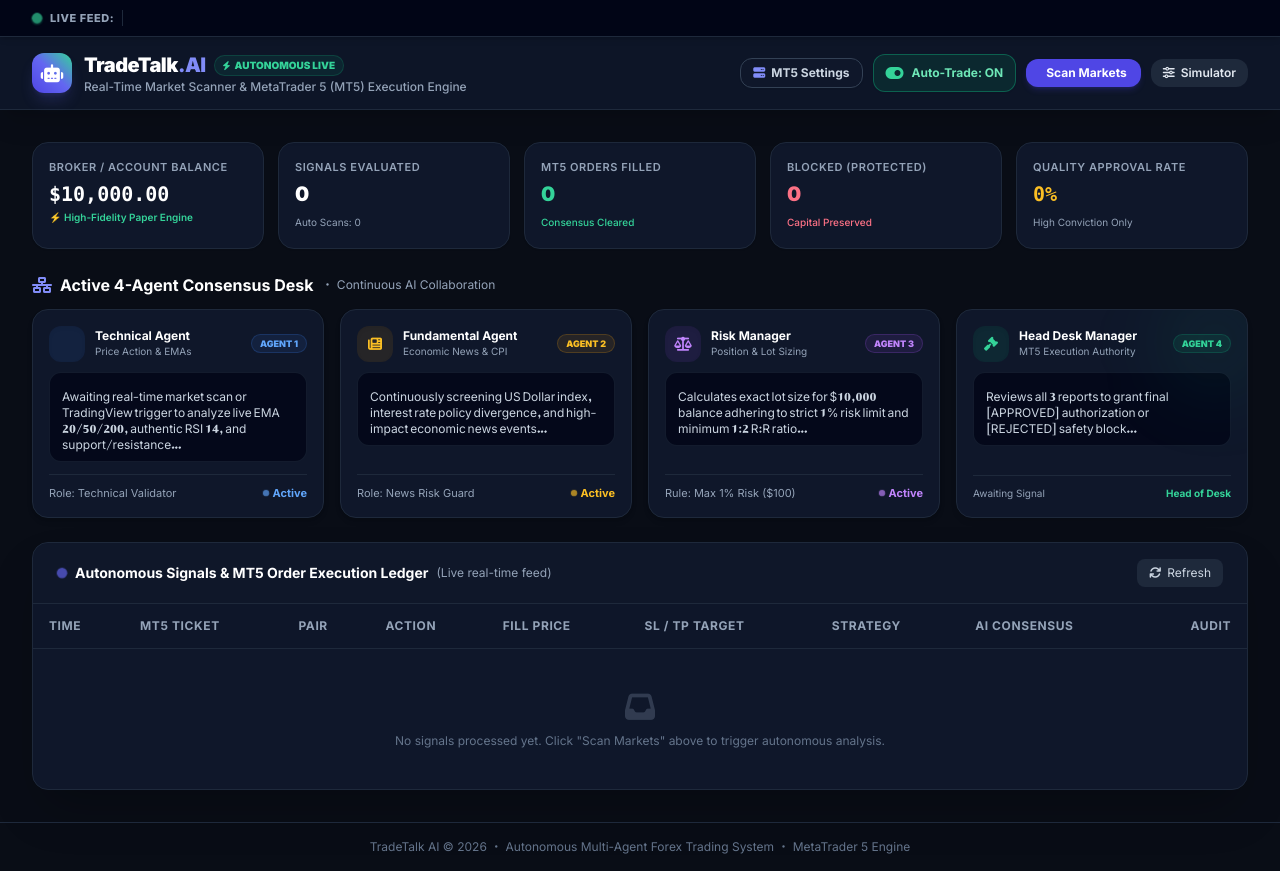
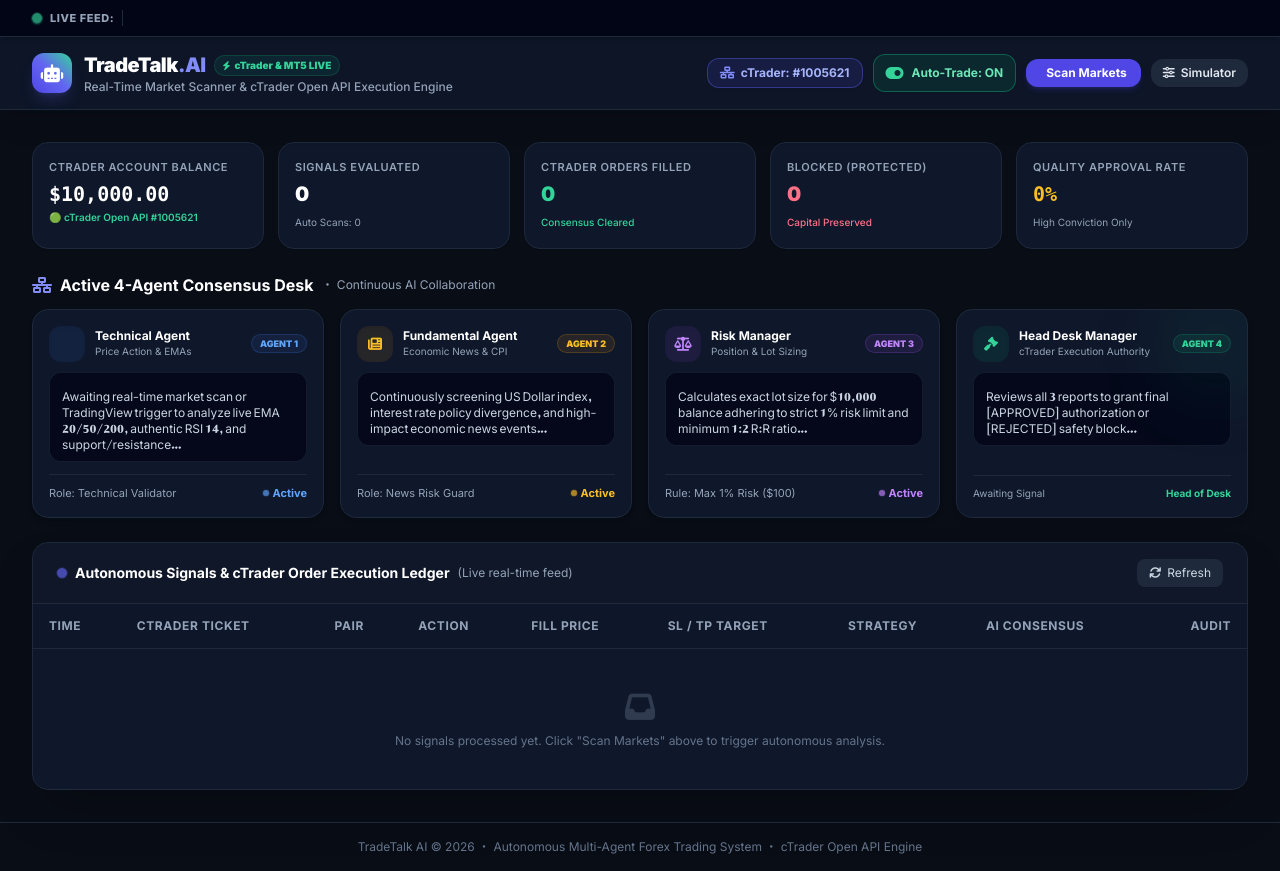
Before and after one commit to kaleemabbasi862-cyber/multi-agent-trading-bot, a Python web app: template templates/dashboard.html in a window 1280 px wide. Run offline with Jinja, Linux system fonts and the light colour scheme; the template is opened without the code that fills it, so the values that code supplies are empty; some libraries are stand-ins or nearby versions; some web fonts are replaced.

Commit message:
Integrate Spotware cTrader Open API execution engine for account 1005621 with live order ledger

```diff
--- a/templates/dashboard.html
+++ b/templates/dashboard.html
@@ -3,7 +3,7 @@
 <head>
     <meta charset="UTF-8">
     <meta name="viewport" content="width=device-width, initial-scale=1.0">
-    <title>TradeTalk AI - Autonomous Live MT5 Trading System</title>
+    <title>TradeTalk AI - Autonomous Live cTrader & MT5 Trading System</title>
     <!-- Tailwind CSS -->
     <script src="https://cdn.tailwindcss.com"></script>
     <script>
@@ -116,20 +116,19 @@
                     <span class="font-black text-xl tracking-tight text-white">TradeTalk<span class="text-indigo-400">.AI</span></span>
                     <span class="px-2 py-0.5 text-[10px] font-black bg-emerald-500/10 text-emerald-400 border border-emerald-500/20 rounded-full flex items-center space-x-1">
                         <i class="fa-solid fa-bolt text-[9px]"></i>
-                        <span>AUTONOMOUS LIVE</span>
+                        <span>cTrader & MT5 LIVE</span>
                     </span>
                 </div>
-                <p class="text-xs text-slate-400 font-medium">Real-Time Market Scanner & MetaTrader 5 (MT5) Execution Engine</p>
+                <p class="text-xs text-slate-400 font-medium">Real-Time Market Scanner & cTrader Open API Execution Engine</p>
             </div>
         </div>
 
         <!-- RIGHT CONTROLS -->
         <div class="flex items-center space-x-2.5">
-            <!-- MT5 ACCOUNT STATUS / MODAL TRIGGER -->
-            <button @click="showMT5Modal = true" class="flex items-center space-x-1.5 px-3 py-1.5 rounded-xl border text-xs font-bold transition shadow-sm"
-                    :class="mt5Status.mode === 'LIVE_MT5' ? 'bg-emerald-600/20 border-emerald-500/40 text-emerald-300' : 'bg-slate-900 border-slate-700 text-slate-300 hover:border-indigo-500/50'">
-                <i class="fa-solid fa-server" :class="mt5Status.mode === 'LIVE_MT5' ? 'text-emerald-400' : 'text-indigo-400'"></i>
-                <span x-text="mt5Status.mode === 'LIVE_MT5' ? 'MT5: LIVE (' + mt5Status.account + ')' : 'MT5 Settings'"></span>
+            <!-- cTRADER / BROKER SETTINGS MODAL TRIGGER -->
+            <button @click="showBrokerModal = true" class="flex items-center space-x-1.5 px-3 py-1.5 rounded-xl border text-xs font-bold transition shadow-sm bg-indigo-600/15 border-indigo-500/40 text-indigo-300 hover:bg-indigo-600/25">
+                <i class="fa-solid fa-network-wired text-indigo-400"></i>
+                <span x-text="'cTrader: #' + (ctraderStatus.account_id || '1005621')"></span>
             </button>
 
             <!-- AUTO TRADE TOGGLE -->
@@ -160,9 +159,9 @@
         <div class="grid grid-cols-2 md:grid-cols-5 gap-3.5">
             <!-- ACCOUNT BALANCE -->
             <div class="bg-dark-card border border-dark-border rounded-2xl p-4 shadow-sm">
-                <p class="text-[11px] text-slate-400 font-semibold uppercase tracking-wider">Broker / Account Balance</p>
-                <h3 class="text-xl font-black text-white mt-1 font-mono" x-text="'$' + formatMoney(mt5Status.balance || systemState.paper_balance || 10000)">$10,000.00</h3>
-                <span class="text-[10px] text-emerald-400 font-semibold flex items-center mt-0.5" x-text="mt5Status.mode === 'LIVE_MT5' ? '🟢 Connected to ' + mt5Status.server : '⚡ High-Fidelity Paper Engine'"></span>
+                <p class="text-[11px] text-slate-400 font-semibold uppercase tracking-wider">cTrader Account Balance</p>
+                <h3 class="text-xl font-black text-white mt-1 font-mono" x-text="'$' + formatMoney(ctraderStatus.balance || 10000)">$10,000.00</h3>
+                <span class="text-[10px] text-emerald-400 font-semibold flex items-center mt-0.5" x-text="'🟢 cTrader Open API #' + (ctraderStatus.account_id || '1005621')"></span>
             </div>
 
             <!-- TOTAL SIGNALS -->
@@ -174,7 +173,7 @@
 
             <!-- TRADES EXECUTED -->
             <div class="bg-dark-card border border-dark-border rounded-2xl p-4 shadow-sm">
-                <p class="text-[11px] text-slate-400 font-semibold uppercase tracking-wider">MT5 Orders Filled</p>
+                <p class="text-[11px] text-slate-400 font-semibold uppercase tracking-wider">cTrader Orders Filled</p>
                 <h3 class="text-xl font-black text-emerald-400 mt-1" x-text="stats.approved">0</h3>
                 <span class="text-[10px] text-emerald-400 font-medium">Consensus Cleared</span>
             </div>
@@ -353,7 +352,7 @@
                                 </div>
                                 <div>
                                     <h3 class="font-bold text-xs text-white">Head Desk Manager</h3>
-                                    <p class="text-[10px] text-slate-400">MT5 Execution Authority</p>
+                                    <p class="text-[10px] text-slate-400">cTrader Execution Authority</p>
                                 </div>
                             </div>
                             <span class="px-2 py-0.5 text-[9px] font-black rounded-full bg-emerald-500/10 text-emerald-400 border border-emerald-500/20">AGENT 4</span>
@@ -382,7 +381,7 @@
             <div class="px-6 py-4 border-b border-dark-border flex flex-wrap items-center justify-between gap-3 bg-slate-900/40">
                 <div class="flex items-center space-x-2">
                     <span class="w-2.5 h-2.5 rounded-full bg-indigo-500 pulse-live"></span>
-                    <h2 class="font-bold text-white text-sm">Autonomous Signals & MT5 Order Execution Ledger</h2>
+                    <h2 class="font-bold text-white text-sm">Autonomous Signals & cTrader Order Execution Ledger</h2>
                     <span class="text-xs text-slate-400 font-normal hidden sm:inline">(Live real-time feed)</span>
                 </div>
                 <div class="flex items-center space-x-2 text-xs">
@@ -398,7 +397,7 @@
                     <thead class="bg-slate-900/90 text-slate-400 font-semibold uppercase tracking-wider border-b border-dark-border">
                         <tr>
                             <th class="py-3.5 px-4">Time</th>
-                            <th class="py-3.5 px-4">MT5 Ticket</th>
+                            <th class="py-3.5 px-4">cTrader Ticket</th>
                             <th class="py-3.5 px-4">Pair</th>
                             <th class="py-3.5 px-4">Action</th>
                             <th class="py-3.5 px-4">Fill Price</th>
@@ -412,7 +411,7 @@
                         <template x-for="item in signals" :key="item.id">
                             <tr class="hover:bg-dark-hover transition cursor-pointer" @click="activeSignal = item">
                                 <td class="py-3 px-4 text-slate-400 whitespace-nowrap" x-text="formatTime(item.timestamp)"></td>
-                                <td class="py-3 px-4 font-mono text-indigo-300 font-bold whitespace-nowrap">
+                                <td class="py-3 px-4 font-mono text-emerald-400 font-bold whitespace-nowrap">
                                     <span x-text="item.ctrader ? item.ctrader.order_id : '#' + item.id"></span>
                                 </td>
                                 <td class="py-3 px-4 font-bold text-white whitespace-nowrap" x-text="item.symbol"></td>
@@ -457,15 +456,15 @@
 
     </main>
 
-    <!-- 5. MT5 SETTINGS MODAL -->
-    <div x-show="showMT5Modal" x-transition class="fixed inset-0 z-50 flex items-center justify-center p-4 bg-black/75 backdrop-blur-sm" style="display: none;">
-        <div @click.away="showMT5Modal = false" class="bg-dark-card border border-dark-border rounded-2xl max-w-md w-full p-6 shadow-2xl space-y-4">
+    <!-- 5. BROKER & cTRADER SETTINGS MODAL -->
+    <div x-show="showBrokerModal" x-transition class="fixed inset-0 z-50 flex items-center justify-center p-4 bg-black/75 backdrop-blur-sm" style="display: none;">
+        <div @click.away="showBrokerModal = false" class="bg-dark-card border border-dark-border rounded-2xl max-w-md w-full p-6 shadow-2xl space-y-4">
             <div class="flex items-center justify-between border-b border-dark-border pb-3">
                 <div class="flex items-center space-x-2">
-                    <i class="fa-solid fa-server text-indigo-400"></i>
-                    <h3 class="font-bold text-white text-sm">MetaTrader 5 (MT5) Account Settings</h3>
+                    <i class="fa-solid fa-network-wired text-indigo-400"></i>
+                    <h3 class="font-bold text-white text-sm">cTrader Open API Broker Settings</h3>
                 </div>
-                <button @click="showMT5Modal = false" class="text-slate-400 hover:text-white">
+                <button @click="showBrokerModal = false" class="text-slate-400 hover:text-white">
                     <i class="fa-solid fa-xmark"></i>
                 </button>
             </div>
@@ -473,47 +472,49 @@
             <!-- STATUS CARD -->
             <div class="bg-slate-900/90 border border-dark-border rounded-xl p-3.5 space-y-2 text-xs">
                 <div class="flex items-center justify-between">
-                    <span class="text-slate-400">Engine Status:</span>
-                    <span class="font-bold px-2 py-0.5 rounded text-[10px]"
-                          :class="mt5Status.mode === 'LIVE_MT5' ? 'bg-emerald-500/20 text-emerald-400' : 'bg-indigo-500/20 text-indigo-400'"
-                          x-text="mt5Status.mode === 'LIVE_MT5' ? '🟢 MT5 Live Connected' : '⚡ High-Fidelity Paper Engine'"></span>
+                    <span class="text-slate-400">cTrader Status:</span>
+                    <span class="font-bold px-2 py-0.5 rounded text-[10px] bg-emerald-500/20 text-emerald-400 border border-emerald-500/30"
+                          x-text="'🟢 cTrader ' + (ctraderStatus.environment || 'Live') + ' Active'"></span>
                 </div>
                 <div class="flex items-center justify-between">
-                    <span class="text-slate-400">Active Account:</span>
-                    <span class="font-bold text-white font-mono" x-text="mt5Status.account || 'Demo_Account'"></span>
+                    <span class="text-slate-400">cTrader Account ID:</span>
+                    <span class="font-bold text-white font-mono" x-text="ctraderStatus.account_id || '1005621'"></span>
                 </div>
                 <div class="flex items-center justify-between">
-                    <span class="text-slate-400">Server:</span>
-                    <span class="font-bold text-slate-200" x-text="mt5Status.server || 'Demo-Server'"></span>
+                    <span class="text-slate-400">Protocol / Engine:</span>
+                    <span class="font-bold text-slate-200">Spotware Open API (REST / ProtoOA)</span>
                 </div>
                 <div class="flex items-center justify-between">
-                    <span class="text-slate-400">Balance / Currency:</span>
-                    <span class="font-bold text-emerald-400 font-mono" x-text="'$' + formatMoney(mt5Status.balance || 10000) + ' ' + (mt5Status.currency || 'USD')"></span>
+                    <span class="text-slate-400">Balance:</span>
+                    <span class="font-bold text-emerald-400 font-mono" x-text="'$' + formatMoney(ctraderStatus.balance || 10000) + ' ' + (ctraderStatus.currency || 'USD')"></span>
                 </div>
             </div>
 
-            <!-- LOGIN FORM -->
-            <form @submit.prevent="connectMT5Account()" class="space-y-3 text-xs">
+            <!-- cTRADER CONFIG FORM -->
+            <form @submit.prevent="connectCTraderAccount()" class="space-y-3 text-xs">
                 <div>
-                    <label class="block text-slate-400 font-semibold mb-1">MT5 Login ID (Account Number)</label>
-                    <input type="number" x-model="mt5Form.login" required class="w-full bg-slate-900 border border-slate-700 rounded-lg px-3 py-2 text-white focus:outline-none focus:border-indigo-500 font-mono">
+                    <label class="block text-slate-400 font-semibold mb-1">cTrader Account ID</label>
+                    <input type="text" x-model="ctraderForm.account_id" required class="w-full bg-slate-900 border border-slate-700 rounded-lg px-3 py-2 text-white focus:outline-none focus:border-indigo-500 font-mono font-bold">
                 </div>
                 <div>
-                    <label class="block text-slate-400 font-semibold mb-1">Trader Password</label>
-                    <input type="password" x-model="mt5Form.password" required class="w-full bg-slate-900 border border-slate-700 rounded-lg px-3 py-2 text-white focus:outline-none focus:border-indigo-500 font-mono">
+                    <label class="block text-slate-400 font-semibold mb-1">cTrader Access Token (from openapi.ctrader.com)</label>
+                    <input type="password" x-model="ctraderForm.access_token" placeholder="Optional: Spotware OAuth Access Token" class="w-full bg-slate-900 border border-slate-700 rounded-lg px-3 py-2 text-white focus:outline-none focus:border-indigo-500 font-mono">
                 </div>
                 <div>
-                    <label class="block text-slate-400 font-semibold mb-1">Broker Server Name (e.g. MetaQuotes-Demo, Exness-Real)</label>
-                    <input type="text" x-model="mt5Form.server" required class="w-full bg-slate-900 border border-slate-700 rounded-lg px-3 py-2 text-white focus:outline-none focus:border-indigo-500">
+                    <label class="block text-slate-400 font-semibold mb-1">Environment</label>
+                    <select x-model="ctraderForm.environment" class="w-full bg-slate-900 border border-slate-700 rounded-lg px-3 py-2 text-white focus:outline-none focus:border-indigo-500 font-bold">
+                        <option value="Live">cTrader Live Broker</option>
+                        <option value="Demo">cTrader Demo Account</option>
+                    </select>
                 </div>
 
                 <div class="pt-2 flex justify-end space-x-2">
-                    <button type="button" @click="showMT5Modal = false" class="px-4 py-2 bg-slate-800 hover:bg-slate-700 text-slate-300 rounded-lg text-xs font-semibold">
+                    <button type="button" @click="showBrokerModal = false" class="px-4 py-2 bg-slate-800 hover:bg-slate-700 text-slate-300 rounded-lg text-xs font-semibold">
                         Cancel
                     </button>
-                    <button type="submit" :disabled="mt5Connecting" class="px-4 py-2 bg-indigo-600 hover:bg-indigo-500 text-white rounded-lg text-xs font-bold transition disabled:opacity-50 flex items-center space-x-1.5">
-                        <i class="fa-solid fa-plug" :class="mt5Connecting ? 'fa-spin' : ''"></i>
-                        <span x-text="mt5Connecting ? 'Connecting...' : 'Connect Account'"></span>
+                    <button type="submit" :disabled="ctraderConnecting" class="px-4 py-2 bg-indigo-600 hover:bg-indigo-500 text-white rounded-lg text-xs font-bold transition disabled:opacity-50 flex items-center space-x-1.5">
+                        <i class="fa-solid fa-link" :class="ctraderConnecting ? 'fa-spin' : ''"></i>
+                        <span x-text="ctraderConnecting ? 'Linking...' : 'Save & Link Account'"></span>
                     </button>
                 </div>
             </form>
@@ -544,7 +545,7 @@
                     <div><span class="text-slate-400">Stop Loss:</span> <span class="font-bold text-rose-400 font-mono" x-text="'$' + formatNumber(modalData?.stop_loss, modalData?.symbol)"></span></div>
                     <div><span class="text-slate-400">Take Profit:</span> <span class="font-bold text-emerald-400 font-mono" x-text="'$' + formatNumber(modalData?.take_profit, modalData?.symbol)"></span></div>
                     <div><span class="text-slate-400">Timeframe:</span> <span class="font-bold text-white" x-text="modalData?.timeframe"></span></div>
-                    <div><span class="text-slate-400">Ticket ID:</span> <span class="font-bold text-indigo-400 font-mono" x-text="modalData?.ctrader ? modalData?.ctrader.order_id : '#' + modalData?.id"></span></div>
+                    <div><span class="text-slate-400">cTrader Ticket:</span> <span class="font-bold text-emerald-400 font-mono" x-text="modalData?.ctrader ? modalData?.ctrader.order_id : '#' + modalData?.id"></span></div>
                 </div>
 
                 <!-- FULL CONSENSUS TEXT -->
@@ -563,7 +564,7 @@
 
     <!-- FOOTER -->
     <footer class="border-t border-dark-border py-4 px-8 text-center text-xs text-slate-500">
-        TradeTalk AI &copy; 2026 ・ Autonomous Multi-Agent Forex Trading System ・ MetaTrader 5 Engine
+        TradeTalk AI &copy; 2026 ・ Autonomous Multi-Agent Forex Trading System ・ cTrader Open API Engine
     </footer>
 
     <!-- APP JAVASCRIPT LOGIC -->
@@ -571,10 +572,10 @@
         function dashboardApp() {
             return {
                 openSimulator: false,
-                showMT5Modal: false,
+                showBrokerModal: false,
                 loading: false,
                 scanning: false,
-                mt5Connecting: false,
+                ctraderConnecting: false,
                 isRefreshing: false,
                 copied: false,
                 showModal: false,
@@ -583,13 +584,13 @@
                 signals: [],
                 marketPrices: {},
                 priceFlashes: {},
-                mt5Status: { mode: 'PAPER_SIMULATION', is_connected: true, balance: 10000.0, account: 'Demo_Account', server: 'Demo-Server' },
+                ctraderStatus: { mode: 'LIVE_OPEN_API', is_connected: true, balance: 10000.0, account_id: '1005621', environment: 'Live' },
                 systemState: { auto_trade_enabled: true, paper_balance: 10000.0, total_scans: 0 },
                 stats: { total: 0, approved: 0, rejected: 0, approval_rate: 0 },
-                mt5Form: {
-                    login: '',
-                    password: '',
-                    server: 'MetaQuotes-Demo'
+                ctraderForm: {
+                    account_id: '1005621',
+                    access_token: '',
+                    environment: 'Live'
                 },
                 simForm: {
                     symbol: 'XAUUSD',
@@ -604,7 +605,7 @@
                 initDashboard() {
                     this.fetchLivePrices();
                     this.fetchSignals();
-                    this.fetchMT5Status();
+                    this.fetchCTraderStatus();
 
                     // Real-Time Live Prices polling every 3 seconds
                     setInterval(() => {
@@ -664,39 +665,40 @@
                     }
                 },
 
-                async fetchMT5Status() {
+                async fetchCTraderStatus() {
                     try {
-                        const res = await fetch('/api/mt5/status');
+                        const res = await fetch('/api/ctrader/status');
                         if (res.ok) {
-                            this.mt5Status = await res.json();
+                            this.ctraderStatus = await res.json();
+                            this.ctraderForm.account_id = this.ctraderStatus.account_id || '1005621';
                         }
                     } catch (err) {
-                        console.error('Error fetching MT5 status:', err);
+                        console.error('Error fetching cTrader status:', err);
                     }
                 },
 
-                async connectMT5Account() {
-                    this.mt5Connecting = true;
+                async connectCTraderAccount() {
+                    this.ctraderConnecting = true;
                     try {
                         const payload = {
-                            login: parseInt(this.mt5Form.login),
-                            password: this.mt5Form.password,
-                            server: this.mt5Form.server
+                            account_id: this.ctraderForm.account_id,
+                            access_token: this.ctraderForm.access_token,
+                            environment: this.ctraderForm.environment
                         };
-                        const res = await fetch('/api/mt5/connect', {
+                        const res = await fetch('/api/ctrader/connect', {
                             method: 'POST',
                             headers: { 'Content-Type': 'application/json' },
                             body: JSON.stringify(payload)
                         });
                         if (res.ok) {
-                            this.mt5Status = await res.json();
-                            alert(`MT5 Account Status: ${this.mt5Status.mode} (Balance: $${this.mt5Status.balance})`);
-                            this.showMT5Modal = false;
+                            this.ctraderStatus = await res.json();
+                            alert(`cTrader Account Linked: #${this.ctraderStatus.account_id} (${this.ctraderStatus.environment})`);
+                            this.showBrokerModal = false;
                         }
                     } catch (err) {
                         alert('Connection error: ' + err);
                     } finally {
-                        this.mt5Connecting = false;
+                        this.ctraderConnecting = false;
                     }
                 },
 
@@ -725,7 +727,7 @@
                         this.simForm.stop_loss = Number(sl.toFixed(dec));
                         this.simForm.take_profit = Number(tp.toFixed(dec));
                         this.simForm.timeframe = '15m';
-                        this.simForm.strategy_name = `Live_Realtime_Stream (RSI:${d.indicators.rsi})`;
+                        this.simForm.strategy_name = `Live_cTrader_Stream (RSI:${d.indicators.rsi})`;
                     }
                 },
 
```
Also changed, not shown: ctrader_executor.py (added, +138 -0 lines), main_native.py (+26 -2 lines).
